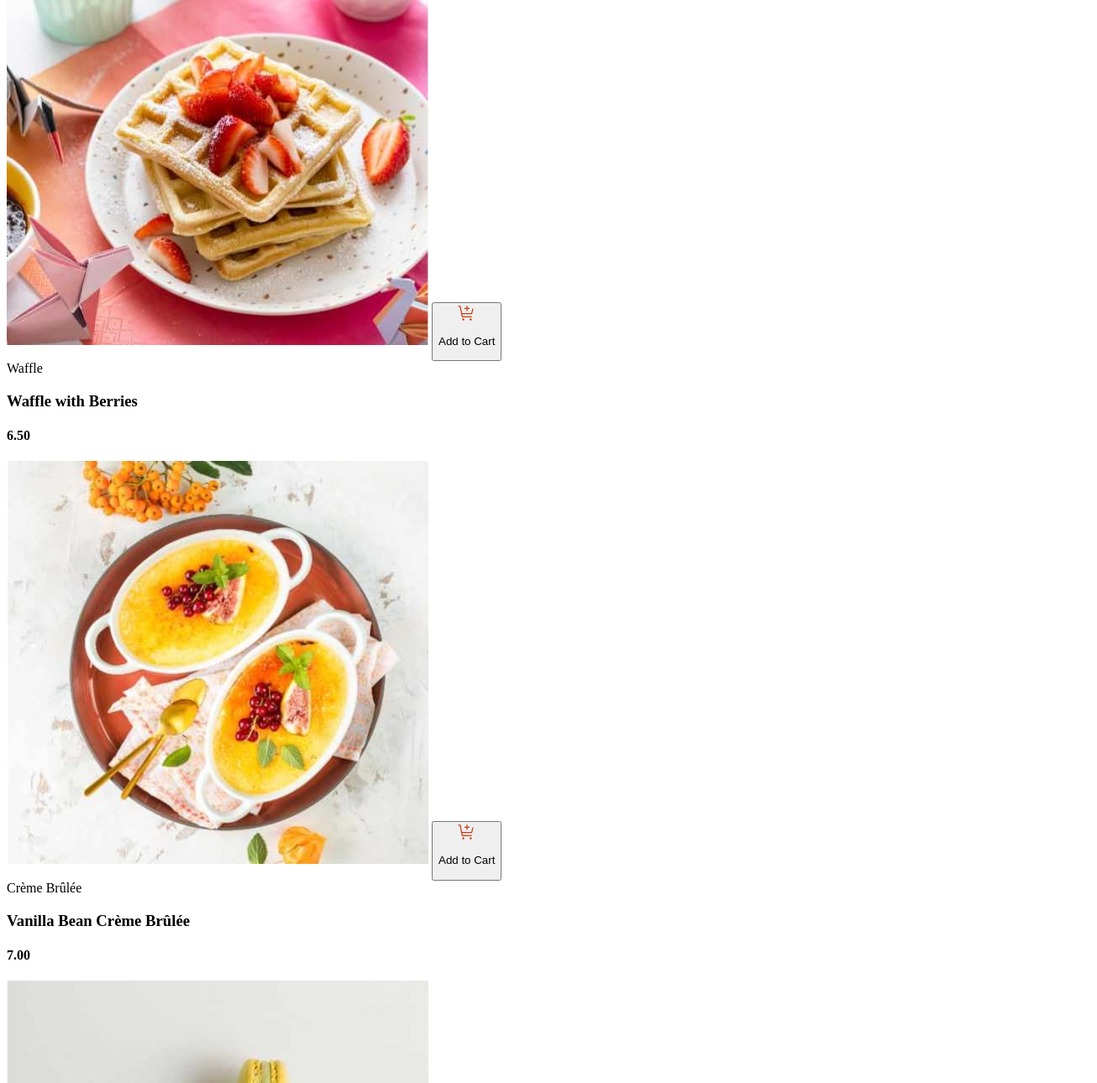
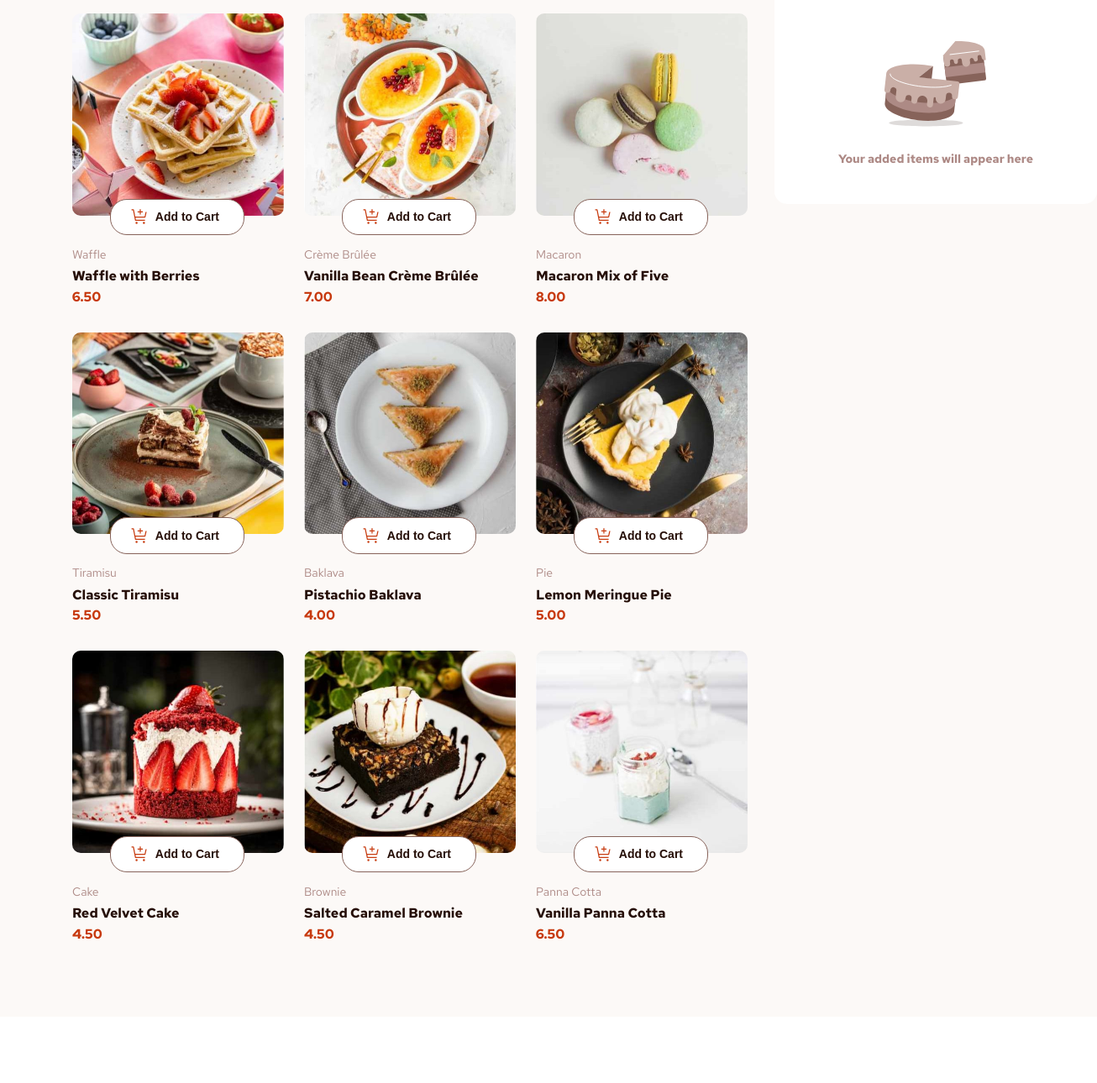
Before and after one commit to Quintentional/product-list-with-cart-main, a plain HTML site: page index.html in a window 1280 px wide. Shown: the part 149-1439 px from the top of the page at 84% size, 1306 px wide, since content can reach past the window. After the commit the page ends 1360 px from the top, so only its background shows below. Drawn offline with Linux system fonts and the light colour scheme.

Commit message:
main CSS complete

```diff
--- a/index.html
+++ b/index.html
@@ -1,80 +1,165 @@
 <!DOCTYPE html>
 <html lang="en">
   <head>
-  <meta charset="UTF-8">
-  <meta name="viewport" content="width=device-width, initial-scale=1.0">
+    <meta charset="UTF-8" />
+    <meta name="viewport" content="width=device-width, initial-scale=1.0" />
     <title>Frontend Mentor | Product list with cart</title>
-  <link rel="stylesheet" href="style.css">
+    <link rel="stylesheet" href="style.css" />
+    <link rel="preconnect" href="https://fonts.googleapis.com" />
+    <link rel="preconnect" href="https://fonts.gstatic.com" crossorigin />
+    <link
+      href="https://fonts.googleapis.com/css2?family=Red+Hat+Text:ital,wght@0,300..700;1,300..700&display=swap"
+      rel="stylesheet"
+    />
     <script defer src="index.js"></script>
   </head>
   <body>
-
     <div id="layout">
+      <div class="right">
         <h1>Desserts</h1>
 
-<section id="products">
-  <img src="./assets/images/image-waffle-desktop.jpg" alt="Waffle with berries">
-  <button><img src="./assets/images/icon-add-to-cart.svg" alt=""><p class="add">Add to Cart</p></button>
-  <div class="category">Waffle</div>
+        <section class="products">
+          <div class="product waffle">
+            <img
+              class="product-img"
+              src="./assets/images/image-waffle-desktop.jpg"
+              alt="Waffle with berries"
+            />
+            <button class="product-button">
+              <img src="./assets/images/icon-add-to-cart.svg" alt="" />
+              <p class="add">Add to Cart</p>
+            </button>
+            <p class="category">Waffle</p>
             <h3 class="dessert">Waffle with Berries</h3>
             <h4 class="price">6.50</h4>
+          </div>
 
-  <img src="./assets/images/image-creme-brulee-desktop.jpg" alt="Vanilla Bean Crème Brûlée">
-  <button><img src="./assets/images/icon-add-to-cart.svg" alt=""><p class="add">Add to Cart</p></button>
-  <div class="category">Crème Brûlée</div>
+          <div class="product creme">
+            <img
+              class="product-img"
+              src="./assets/images/image-creme-brulee-desktop.jpg"
+              alt="Vanilla Bean Crème Brûlée"
+            />
+            <button class="product-button">
+              <img src="./assets/images/icon-add-to-cart.svg" alt="" />
+              <p class="add">Add to Cart</p>
+            </button>
+            <p class="category">Crème Brûlée</p>
             <h3 class="dessert">Vanilla Bean Crème Brûlée</h3>
             <h4 class="price">7.00</h4>
+          </div>
 
-  <img src="./assets/images/image-macaron-desktop.jpg" alt="Macaron Mix of Five">
-  <button><img src="./assets/images/icon-add-to-cart.svg" alt=""><p class="add">Add to Cart</p></button>
-  <div class="category">Macaron</div>
+          <div class="product macaron">
+            <img
+              class="product-img"
+              src="./assets/images/image-macaron-desktop.jpg"
+              alt="Macaron Mix of Five"
+            />
+            <button class="product-button">
+              <img src="./assets/images/icon-add-to-cart.svg" alt="" />
+              <p class="add">Add to Cart</p>
+            </button>
+            <p class="category">Macaron</p>
             <h3 class="dessert">Macaron Mix of Five</h3>
             <h4 class="price">8.00</h4>
+          </div>
 
-  <img src="./assets/images/image-tiramisu-desktop.jpg" alt="Classic Tiramisu">
-  <button ><img src="./assets/images/icon-add-to-cart.svg" alt=""><p class="add">Add to Cart</p></button>
-  <div class="category">Tiramisu</div>
+          <div class="product tiramisu">
+            <img
+              class="product-img"
+              src="./assets/images/image-tiramisu-desktop.jpg"
+              alt="Classic Tiramisu"
+            />
+            <button class="product-button">
+              <img src="./assets/images/icon-add-to-cart.svg" alt="" />
+              <p class="add">Add to Cart</p>
+            </button>
+            <p class="category">Tiramisu</p>
             <h3 class="dessert">Classic Tiramisu</h3>
             <h4 class="price">5.50</h4>
+          </div>
 
-  <img src="./assets/images/image-baklava-desktop.jpg" alt="Pistachio Baklava">
-  <button><img src="./assets/images/icon-add-to-cart.svg" alt=""><p class="add">Add to Cart</p></button>
-  <div class="category">Baklava</div>
+          <div class="product baklava">
+            <img
+              class="product-img"
+              src="./assets/images/image-baklava-desktop.jpg"
+              alt="Pistachio Baklava"
+            />
+            <button class="product-button">
+              <img src="./assets/images/icon-add-to-cart.svg" alt="" />
+              <p class="add">Add to Cart</p>
+            </button>
+            <p class="category">Baklava</p>
             <h3 class="dessert">Pistachio Baklava</h3>
             <h4 class="price">4.00</h4>
+          </div>
 
-  <img src="./assets/images/image-meringue-desktop.jpg" alt="Lemon Meringue Pie">
-  <button><img src="./assets/images/icon-add-to-cart.svg" alt=""><p class="add">Add to Cart</p></button>
-  <div class="category">Pie</div>
+          <div class="product meringue">
+            <img
+              class="product-img"
+              src="./assets/images/image-meringue-desktop.jpg"
+              alt="Lemon Meringue Pie"
+            />
+            <button class="product-button">
+              <img src="./assets/images/icon-add-to-cart.svg" alt="" />
+              <p class="add">Add to Cart</p>
+            </button>
+            <p class="category">Pie</p>
             <h3 class="dessert">Lemon Meringue Pie</h3>
             <h4 class="price">5.00</h4>
+          </div>
 
-  <img src="./assets/images/image-cake-desktop.jpg" alt="Red Velvet Cake">
-  <button><img src="./assets/images/icon-add-to-cart.svg" alt=""><p class="add">Add to Cart</p></button>
+          <div class="product cake">
+            <img
+              class="product-img"
+              src="./assets/images/image-cake-desktop.jpg"
+              alt="Red Velvet Cake"
+            />
+            <button class="product-button">
+              <img src="./assets/images/icon-add-to-cart.svg" alt="" />
+              <p class="add">Add to Cart</p>
+            </button>
             <div class="category">Cake</div>
             <h3 class="dessert">Red Velvet Cake</h3>
             <h4 class="price">4.50</h4>
+          </div>
 
-  <img src="./assets/images/image-brownie-desktop.jpg" alt="Salted Caramel Brownie">
-  <button><img src="./assets/images/icon-add-to-cart.svg" alt=""><p class="add">Add to Cart</p></button>
+          <div class="product brownie">
+            <img
+              class="product-img"
+              src="./assets/images/image-brownie-desktop.jpg"
+              alt="Salted Caramel Brownie"
+            />
+            <button class="product-button">
+              <img src="./assets/images/icon-add-to-cart.svg" alt="" />
+              <p class="add">Add to Cart</p>
+            </button>
             <div class="category">Brownie</div>
             <h3 class="dessert">Salted Caramel Brownie</h3>
             <h4 class="price">4.50</h4>
+          </div>
 
-  <img src="./assets/images/image-panna-cotta-desktop.jpg" alt="Vanilla Panna Cotta">
-  <button><img src="./assets/images/icon-add-to-cart.svg" alt=""><p class="add">Add to Cart</p></button>
-  <div class="category">Panna Cotta</div>
+          <div class="product panna">
+            <img
+              class="product-img"
+              src="./assets/images/image-panna-cotta-desktop.jpg"
+              alt="Vanilla Panna Cotta"
+            />
+            <button class="product-button">
+              <img src="./assets/images/icon-add-to-cart.svg" alt="" />
+              <p class="add">Add to Cart</p>
+            </button>
+            <p class="category">Panna Cotta</p>
             <h3 class="dessert">Vanilla Panna Cotta</h3>
             <h4 class="price">6.50</h4>
-
+          </div>
         </section>
-
+      </div>
       <section id="cart">
-  <h2>Your Cart (<!-- Quantity -->)</h2>
-  <img src="./assets/images/illustration-empty-cart.svg" alt="">
+        <h2>Your Cart (0)</h2>
+        <img src="./assets/images/illustration-empty-cart.svg" alt="" />
         <p>Your added items will appear here</p>
       </section>
     </div>
-
   </body>
 </html>
--- a/style.css
+++ b/style.css
@@ -0,0 +1,163 @@
+* {
+    margin: 0;
+    padding: 0;
+    box-sizing: border-box;
+}
+
+body {
+    width: 100%;
+    height: 100vh;
+    /* overflow: hidden; */
+    font-family: "Red Hat Text", sans-serif;
+    font-size: 16px;
+    display: flex;
+    justify-content: center;
+}
+
+#layout {
+    background-color: hsl(20, 50%, 98%);
+    width: 90rem;
+    height: 85rem;
+    display: flex;
+}
+
+h1 {
+    color: hsl(14, 65%, 9%);
+    font-size: 40px;
+    font-weight: 700;
+    margin: 5rem 0 2rem 7rem;
+}
+
+.products {
+
+    margin-left: 7rem;
+    display: grid;
+    gap: 2rem 1.5rem;
+    grid-template-columns: repeat(3,15.75rem);
+    grid-template-areas:
+    "Waffle Creme Macaron"
+    "Tiramisu Baklava Meringue"
+    "Cake Brownie Panna";
+}
+
+.product {
+    position: relative;
+}
+
+.product-img {
+    width: 15.75rem;
+    border-radius: 10px;
+}
+
+.category {
+    color: hsl(7, 20%, 60%);
+    font-size: 14px;
+    font-weight: 400;
+    margin: 2rem 0 .4rem 0;
+}
+
+.dessert {
+    color: hsl(14, 65%, 9%);
+    font-size: 16px;
+    font-weight: 650;
+    margin-bottom: .2rem;
+}
+
+.price {
+    color: hsl(14, 86%, 42%);
+    font-size: 16px;
+    font-weight: 700;
+}
+
+.product-button {
+    width: 10rem;
+    height: 2.7rem;
+    background-color: hsl(0, 0%, 100%);
+    display: flex;
+    align-items: center;
+    border: 1px solid hsl(12, 20%, 44%);
+    border-radius: 20px;
+    position: absolute;
+    top: 13.8rem;
+    left: 2.8rem;
+}
+
+.product-button:hover {
+    cursor: pointer;
+}
+
+.product-button img {
+    margin: 0 .5rem 0 1.5rem;
+}
+
+.add {
+    color:hsl(14, 65%, 9%);
+    font-size: 14px;
+    font-weight: 700;
+}
+
+.waffle {
+    grid-area: Waffle;
+}
+
+.creme {
+    grid-area: Creme;
+}
+
+.macaron {
+    grid-area: Macaron;
+}
+
+.tiramisu {
+    grid-area: Tiramisu;
+}
+
+.baklava {
+    grid-area: Baklava;
+}
+
+.meringue {
+    grid-area: Meringue;
+}
+
+.cake {
+    grid-area: Cake;
+}
+
+.brownie {
+    grid-area: Brownie;
+}
+
+.panna {
+    grid-area: Panna;
+}
+
+#cart {
+width: 24rem;
+height: 19.5rem;
+border-radius: 15px;
+background-color: hsl(0, 0%, 100%);
+display: flex;
+flex-direction: column;
+align-items: center;
+margin: 5rem 0 0 2rem;
+}
+
+h2 {
+    color:hsl(14, 86%, 42%);
+    font-size: 25px;
+    font-weight: 700;
+    align-self: flex-start;
+    margin: 2rem 0 2.5rem 2rem
+}
+
+#cart img {
+    width: 8rem;
+    margin-bottom: 1rem;
+}
+
+#cart p {
+    color:hsl(7, 20%, 60%);
+    font-size: 14px;
+    font-weight: 700;
+}
```
Lines whose indentation alone changed are shown as unchanged.
